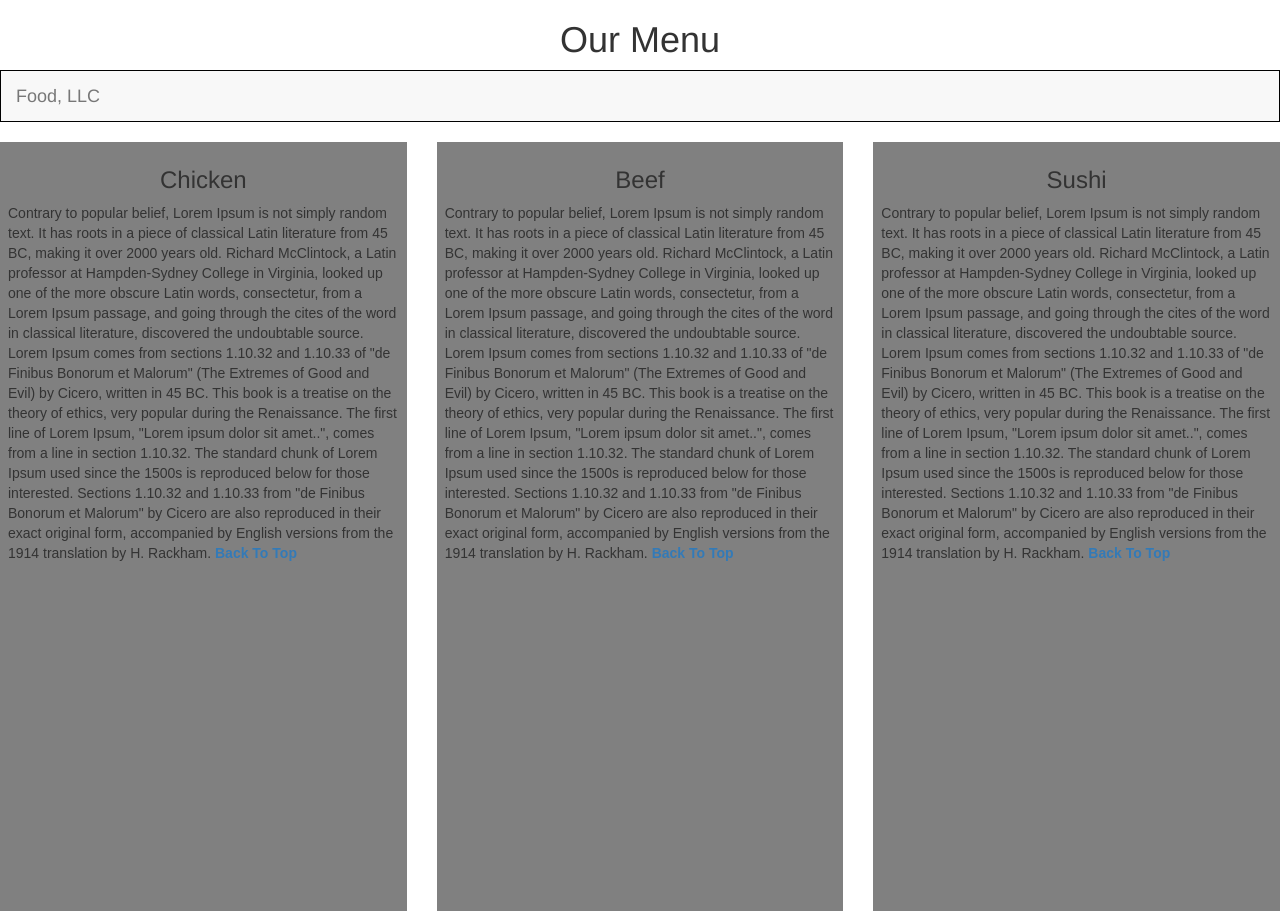
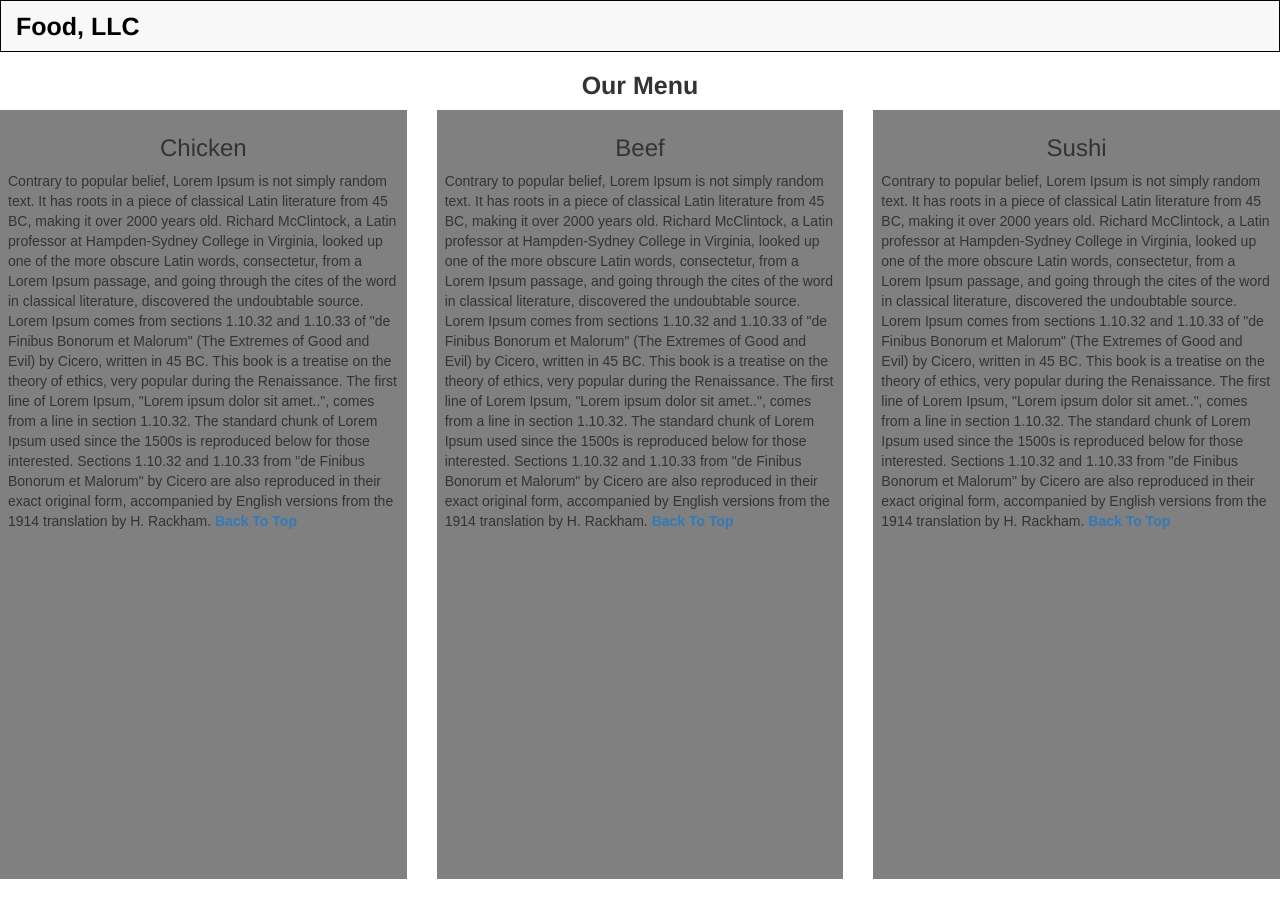
Before and after one commit to prita2489/coursera-test, a plain HTML site: page module3-solution/index.html in a window 1280 px wide. After the commit the page ends 879 px from the top, so only its background shows below. Drawn offline with Linux system fonts and the light colour scheme.

Commit message:
module 3 assignment fix header

```diff
--- a/module3-solution/css/styles.css
+++ b/module3-solution/css/styles.css
@@ -16,7 +16,15 @@
 .navbar-default .navbar-toggle:focus{
     border-color: #ddd;
 }
-
+.navbar-default .navbar-brand {
+    color: #000000;
+    font-weight: 700;
+    font-size: 25px;
+}
+h1 {
+    font-size: 25px;
+    font-weight: 700;
+}
 .custom-ul {
     margin-top: 0px;
 }
--- a/module3-solution/index.html
+++ b/module3-solution/index.html
@@ -17,8 +17,6 @@
     <link rel="stylesheet" href="css/styles.css" />
   </head>
   <body>
-    <h1 class="text-center" id="top-menu">Our Menu</h1>
-
     <nav class="navbar navbar-default">
       <div class="container-fluid">
         <!-- Brand and toggle get grouped for better mobile display -->
@@ -50,6 +48,7 @@
       </div>
       <!-- /.container-fluid -->
     </nav>
+     <h1 class="text-center" id="top-menu">Our Menu</h1>
     <div class="row">
       <div class="col-lg-4 col-md-6 col-sm-12 margin-md-sm" id="chicken">
         <section>
```
